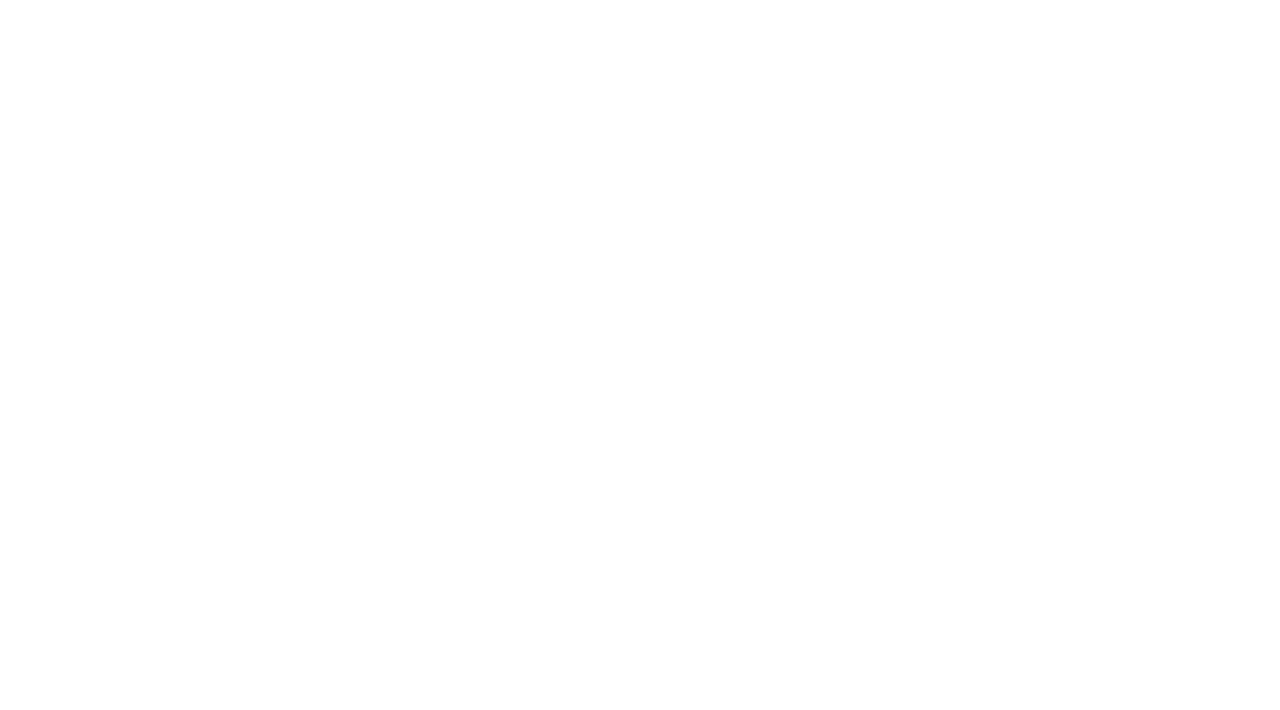
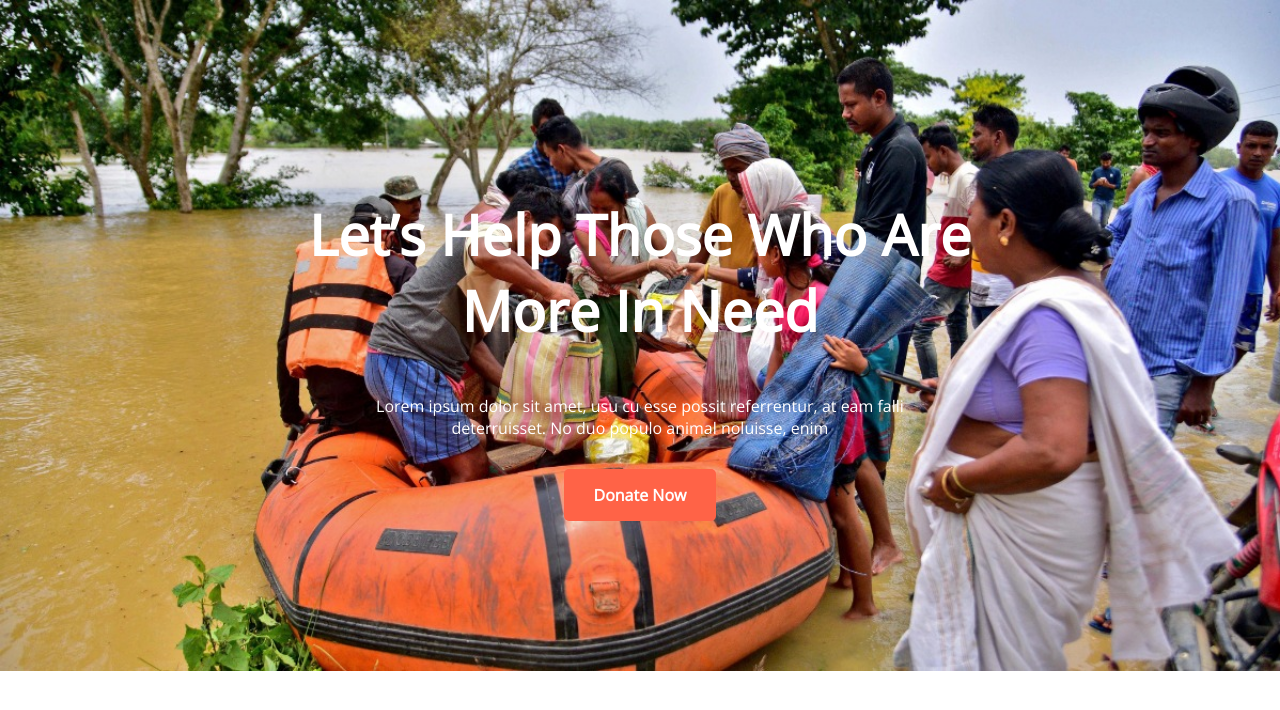
Before and after one commit to webgurusam/give-donation, a plain HTML site: page index.html in a window 1280 px wide. Drawn offline with nearby package versions, Linux system fonts and the light colour scheme.

Commit message:
top banner added

```diff
--- a/index.html
+++ b/index.html
@@ -6,11 +6,21 @@
     <meta http-equiv="X-UA-Compatible" content="IE=edge">
     <meta name="viewport" content="width=device-width, initial-scale=1.0">
     <title>Give Donation</title>
+    <link rel="preconnect" href="https://fonts.googleapis.com">
+    <link rel="preconnect" href="https://fonts.gstatic.com" crossorigin>
+    <link href="https://fonts.googleapis.com/css2?family=Open+Sans&display=swap" rel="stylesheet">
     <link rel="stylesheet" href="style.css">
 </head>
 
 <body>
-
+    <section class="top-banner">
+        <div class="donate-now">
+            <h1>Let’s Help Those Who Are More In Need</h1>
+            <p>Lorem ipsum dolor sit amet, usu cu esse possit referrentur, at eam falli
+                deterruisset. No duo populo animal noluisse, enim</p>
+            <a class="link-button" target="_blank" href="#">Donate Now</a>
+        </div>
+    </section>
 </body>
 
 </html>
--- a/style.css
+++ b/style.css
@@ -0,0 +1,42 @@
+body {
+    margin: 0;
+    font-family: 'Open Sans', sans-serif;
+}
+
+.top-banner {
+    background-image: url(images/donation5.jpg);
+    background-size: cover;
+    background-repeat: no-repeat;
+    padding: 150px 0;
+}
+
+.donate-now {
+    width: 58%;
+    text-align: center;
+    color: #ffffff;
+}
+
+.donate-now,
+.donate-now p {
+    margin: 0 auto;
+}
+
+.donate-now h1 {
+    font-size: 3.5em;
+    font-weight: bold;
+}
+
+.donate-now p {
+    width: 80%;
+}
+
+.link-button {
+    display: inline-block;
+    margin-top: 30px;
+    text-decoration: none;
+    color: #ffffff;
+    font-weight: 700;
+    border-radius: 5px;
+    background-color: tomato;
+    padding: 15px 30px;
+}
```
